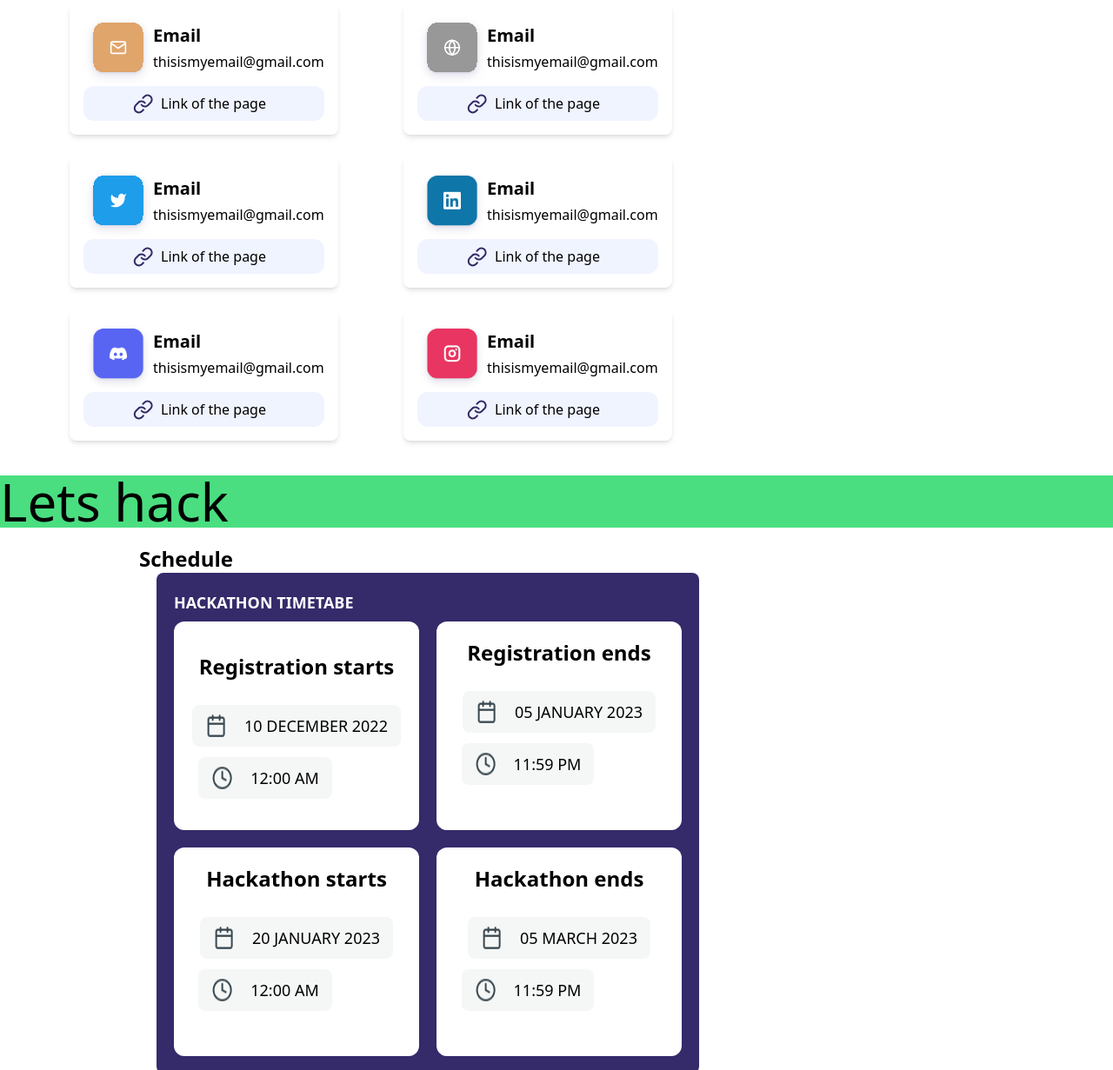
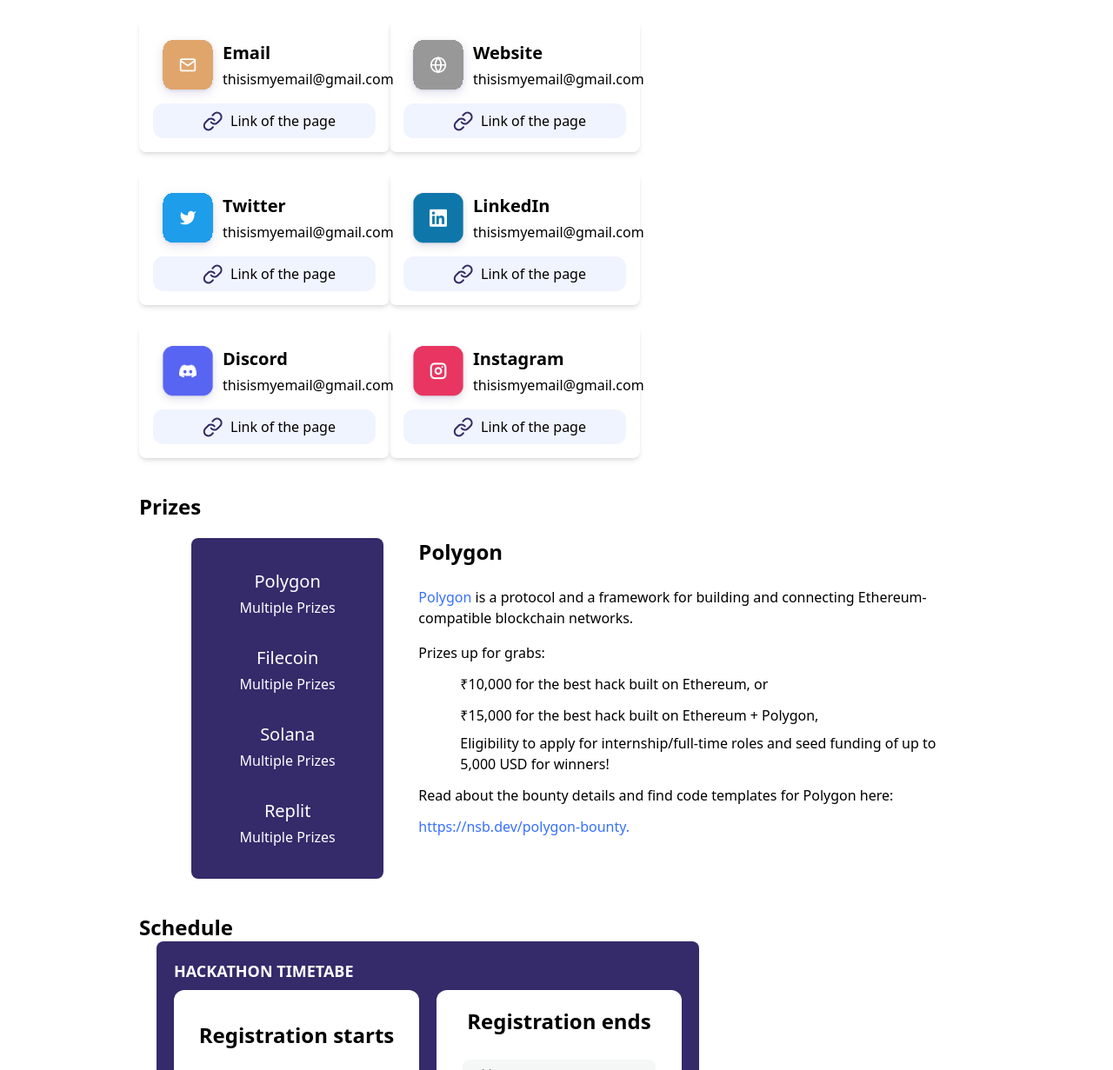
Before and after one commit to wasserstoff-india/d2d, a plain HTML site: page Hackathon.html in a window 1280 px wide. Shown: the part 406-1637 px from the top of the page at 87% size. Drawn offline with nearby package versions, Linux system fonts and the light colour scheme; files whose address does not match are found by name; a web font is replaced by a local one.

Commit message:
:sparkles:Add prize section

```diff
--- a/Hackathon.html
+++ b/Hackathon.html
@@ -31,13 +31,13 @@
   </div>
 
     <h1 class="bg-red-200">hello from tailwind</h1>
-    <div class="mx-20">
+    <div class="mx-[10rem] mt-5">
       <h1 class="font-semibold text-2xl">Rules</h1>
       <p class="ml-20">Follow the <strong>Code of Conduct.</strong></p>
     </div>
-    <section>
+    <section class="mx-[10rem] mt-5">
       <div
-        class="grid grid-cols-2 gap-y-6 mx-20 my-10 place-items-start place-self-start w-3/5"
+        class="grid grid-cols-2 gap-y-6 my-10 place-items-start place-self-start w-3/5"
       >
         <div class="rounded-lg p-4 shadow-md">
           <div class="flex">
@@ -58,7 +58,7 @@
           <div class="flex">
             <img src="./images/divwebsite.svg" class="w-20 h-20" />
             <div>
-              <h1 class="font-semibold text-xl mt-2">Email</h1>
+              <h1 class="font-semibold text-xl mt-2">Website</h1>
               <p class="mt-1">thisismyemail@gmail.com</p>
             </div>
           </div>
@@ -73,7 +73,7 @@
           <div class="flex">
             <img src="./images/divtwitter.svg" class="w-20 h-20" />
             <div>
-              <h1 class="font-semibold text-xl mt-2">Email</h1>
+              <h1 class="font-semibold text-xl mt-2">Twitter</h1>
               <p class="mt-1">thisismyemail@gmail.com</p>
             </div>
           </div>
@@ -88,7 +88,7 @@
           <div class="flex">
             <img src="./images/divlinkedin.png" class="w-20 h-20" />
             <div>
-              <h1 class="font-semibold text-xl mt-2">Email</h1>
+              <h1 class="font-semibold text-xl mt-2">LinkedIn</h1>
               <p class="mt-1">thisismyemail@gmail.com</p>
             </div>
           </div>
@@ -103,7 +103,7 @@
           <div class="flex">
             <img src="./images/divdiscord.png" class="w-20 h-20" />
             <div>
-              <h1 class="font-semibold text-xl mt-2">Email</h1>
+              <h1 class="font-semibold text-xl mt-2">Discord</h1>
               <p class="mt-1">thisismyemail@gmail.com</p>
             </div>
           </div>
@@ -118,7 +118,7 @@
           <div class="flex">
             <img src="./images/divinsta.png" class="w-20 h-20" />
             <div>
-              <h1 class="font-semibold text-xl mt-2">Email</h1>
+              <h1 class="font-semibold text-xl mt-2">Instagram</h1>
               <p class="mt-1">thisismyemail@gmail.com</p>
             </div>
           </div>
@@ -131,7 +131,44 @@
         </div>
       </div>
     </section>
-    <section id="prizes"></section>
+    <section id="prizes" class="mx-[10rem] mt-5">
+      <h1 class="text-2xl font-semibold">Prizes</h1>
+      <div
+        class="flex flex-row p-5 ml-5 gap-10 rounded-lg w-[100%]"
+      >
+        <div class="flex flex-col p-5 ml-5 text-white bg-[#352A6A] rounded-lg w-[30%]">
+          <button class="p-4 focus:bg-[#E45A2E] rounded-md" onclick="polygon()" id="polygon">
+            <p class="text-xl mb-1">Polygon</p>
+            <p class="text-md">Multiple Prizes</p>
+          </button>
+          <button class="p-4 focus:bg-[#E45A2E] rounded-md" onclick="filecoin()" id="filecoin">
+            <p class="text-xl mb-1">Filecoin</p>
+            <p class="text-md">Multiple Prizes</p>
+          </button>
+          <button class="p-4 focus:bg-[#E45A2E] rounded-md" onclick="solana()" id="solana">
+            <p class="text-xl mb-1">Solana</p>
+            <p class="text-md">Multiple Prizes</p>
+          </button>
+          <button class="p-4 focus:bg-[#E45A2E] rounded-md" onclick="replit()" id="Replit">
+            <p class="text-xl mb-1">Replit</p>
+            <p class="text-md">Multiple Prizes</p>
+          </button>
+        </div>
+        <div>
+          <section id="content" class="w-65%">
+            <h1 class="text-2xl font-bold mb-6">Polygon</h1>
+            <p class="mb-4"><span class="text-[#3770FF] font-medium">Polygon</span> is a protocol and a framework for building and connecting Ethereum-compatible blockchain networks.</p>
+            <p class="mb-3">Prizes up for grabs:</p>
+            <p class="mb-3 ml-12">₹10,000 for the best hack built on Ethereum, or</p>
+            <p class="mb-2 ml-12">₹15,000 for the best hack built on Ethereum + Polygon,</p>
+            <p class="mb-3 ml-12">Eligibility to apply for internship/full-time roles and seed funding of up to 5,000 USD for winners!</p>
+            <p class="mb-3">Read about the bounty details and find code templates for Polygon here:</p>
+            <a href="https://nsb.dev/polygon-bounty" class="mb-3 text-[#3770FF] font-medium">https://nsb.dev/polygon-bounty.</a>
+          </section>
+        </div>
+
+      </div>
+    </section>
 
     <section id="schedule" class="mx-[10rem] mt-5">
       <h1 class="text-2xl font-semibold">Schedule</h1>
--- a/hackathon.js
+++ b/hackathon.js
@@ -1,5 +1,57 @@
-const prizeSection = document.getElementById("prizes");
+const prizeSection = document.getElementById("content");
+const polygonBox = document.getElementById("polygon");
+const replitBox = document.getElementById("replit");
+const filecoinBox = document.getElementById("filecoin");
+const solanaBox = document.getElementById("solana");
 
-prizeSection.innerHTML = `
-<div class="bg-green-400 text-6xl">Lets hack</div>
-`;
+
+function polygon(){
+
+    prizeSection.innerHTML = `
+    <h1 class="text-2xl font-bold mb-6">Polygon</h1>
+            <p class="mb-4"><span class="text-[#3770FF] font-medium">Polygon</span> is a protocol and a framework for building and connecting Ethereum-compatible blockchain networks.</p>
+            <p class="mb-3">Prizes up for grabs:</p>
+            <p class="mb-3 ml-12">₹10,000 for the best hack built on Ethereum, or</p>
+            <p class="mb-2 ml-12">₹15,000 for the best hack built on Ethereum + Polygon,</p>
+            <p class="mb-3 ml-12">Eligibility to apply for internship/full-time roles and seed funding of up to 5,000 USD for winners!</p>
+            <p class="mb-3">Read about the bounty details and find code templates for Polygon here:</p>
+            <a href="https://nsb.dev/polygon-bounty" class="mb-3 text-[#3770FF] font-medium">https://nsb.dev/polygon-bounty.</p>
+    `;
+}
+
+function replit(){
+    prizeSection.innerHTML = `
+    <h1 class="text-2xl font-bold mb-6">Replit</h1>
+            <p class="mb-4"><span class="text-[#3770FF] font-medium">Polygon</span> is a protocol and a framework for building and connecting Ethereum-compatible blockchain networks.</p>
+            <p class="mb-3">Prizes up for grabs:</p>
+            <p class="mb-3 ml-12">₹10,000 for the best hack built on Ethereum, or</p>
+            <p class="mb-2 ml-12">₹15,000 for the best hack built on Ethereum + Polygon,</p>
+            <p class="mb-3 ml-12">Eligibility to apply for internship/full-time roles and seed funding of up to 5,000 USD for winners!</p>
+            <p class="mb-3">Read about the bounty details and find code templates for Polygon here:</p>
+            <a href="https://nsb.dev/polygon-bounty" class="mb-3 text-[#3770FF] font-medium">https://nsb.dev/polygon-bounty.</p>
+    `;
+}
+function filecoin(){
+    prizeSection.innerHTML = `
+    <h1 class="text-2xl font-bold mb-6">Filecoin</h1>
+            <p class="mb-4"><span class="text-[#3770FF] font-medium">Polygon</span> is a protocol and a framework for building and connecting Ethereum-compatible blockchain networks.</p>
+            <p class="mb-3">Prizes up for grabs:</p>
+            <p class="mb-3 ml-12">₹10,000 for the best hack built on Ethereum, or</p>
+            <p class="mb-2 ml-12">₹15,000 for the best hack built on Ethereum + Polygon,</p>
+            <p class="mb-3 ml-12">Eligibility to apply for internship/full-time roles and seed funding of up to 5,000 USD for winners!</p>
+            <p class="mb-3">Read about the bounty details and find code templates for Polygon here:</p>
+            <a href="https://nsb.dev/polygon-bounty" class="mb-3 text-[#3770FF] font-medium">https://nsb.dev/polygon-bounty.</p>
+    `;
+}
+function solana(){
+    prizeSection.innerHTML = `
+    <h1 class="text-2xl font-bold mb-6">Solana</h1>
+            <p class="mb-4"><span class="text-[#3770FF] font-medium">Polygon</span> is a protocol and a framework for building and connecting Ethereum-compatible blockchain networks.</p>
+            <p class="mb-3">Prizes up for grabs:</p>
+            <p class="mb-3 ml-12">₹10,000 for the best hack built on Ethereum, or</p>
+            <p class="mb-2 ml-12">₹15,000 for the best hack built on Ethereum + Polygon,</p>
+            <p class="mb-3 ml-12">Eligibility to apply for internship/full-time roles and seed funding of up to 5,000 USD for winners!</p>
+            <p class="mb-3">Read about the bounty details and find code templates for Polygon here:</p>
+            <a href="https://nsb.dev/polygon-bounty" class="mb-3 text-[#3770FF] font-medium">https://nsb.dev/polygon-bounty.</p>
+    `;
+}
```
